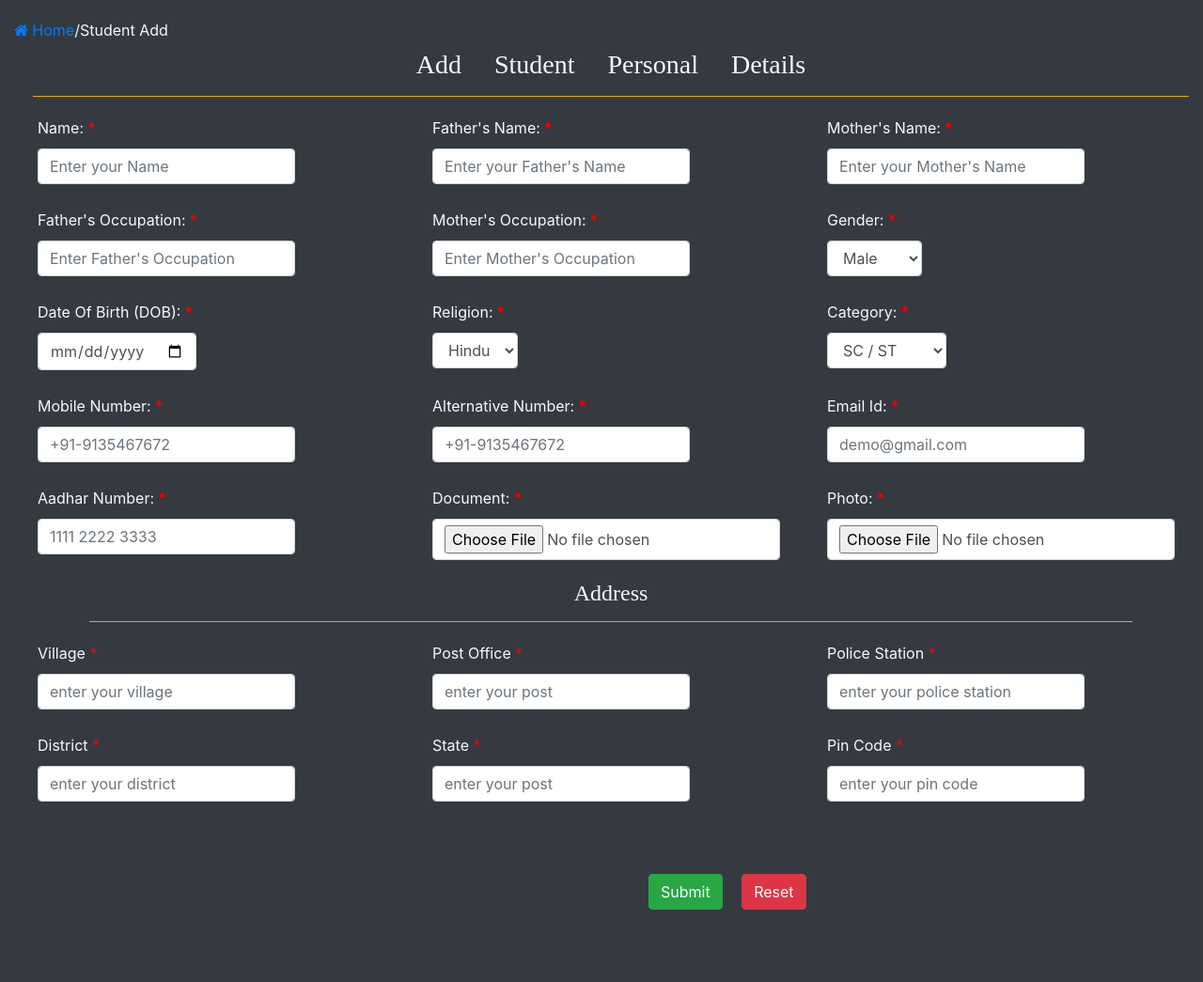
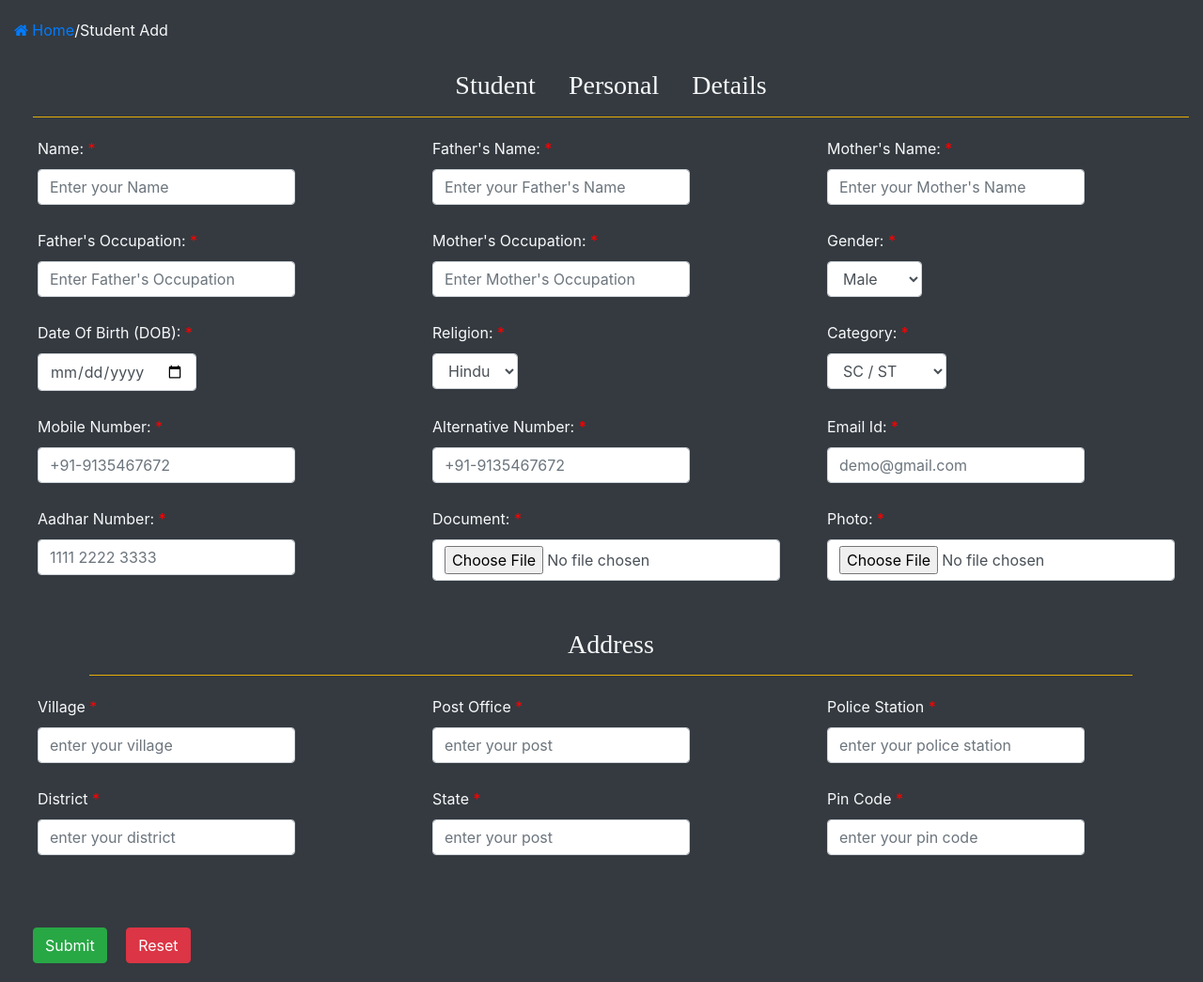
Before and after one commit to ZenithaBera/School-Management-Software, a PHP site: page /admission/student-register.html in a window 1280 px wide. Shown: the whole page at 94% size. Before the commit the page ends 968 px from the top, so only its background shows below. Run offline with PHP 8.4, Linux system fonts and the light colour scheme; some libraries are stand-ins or nearby versions.

Commit message:
student registration

```diff
--- a/admission/student-register.css
+++ b/admission/student-register.css
@@ -9,8 +9,9 @@ hr {
 }
 .button {
   margin-top: 40px;
-  margin-left: 80vh;
+  /* margin-left: 80vh; */
   padding-bottom: 20px;
+  display: inline-block;
 }
 .register {
   padding-top: 20px;
--- a/admission/student-register.html
+++ b/admission/student-register.html
@@ -18,9 +18,11 @@
   <body>
     <div class="container-fluid bg-dark text-light">
       <div class="row register col-md-12 col-sm-12">
-        <a href=""><i class="fa fa-home"></i> <span>Home</span></a>
+        <a href=""
+          ><i class="fa fa-home"></i> <span class="fw-bold">Home</span></a
+        >
         /
-        <span>Student Add</span>
+        <span class="fw-bold">Student Add</span>
       </div>
       <form action="" method="POST" enctype="multipart/form-data">
         <div class="row">
@@ -29,8 +31,11 @@
               Student Add
             </h2> -->
             <div class="form-area mt-2">
-              <h3 class="text-center" style="font-family: emoji">
-                Add Student Personal Details
+              <h3
+                class="text-center"
+                style="font-family: emoji; font-weight: 500; margin-top: 30px"
+              >
+                Student Personal Details
               </h3>
               <hr />
               <div class="row">
@@ -317,9 +322,15 @@
                 </div>
               </div>
               <div class="container">
-                <h4 style="text-align: center !important; font-family: emoji">
+                <h3
+                  style="
+                    text-align: center !important;
+                    font-family: emoji;
+                    margin-top: 30px;
+                  "
+                >
                   Address
-                </h4>
+                </h3>
                 <hr />
               </div>
               <div class="row">
@@ -437,8 +448,8 @@
             </div>
           </div>
         </div>
-        <!-- <div class="container-fluid"> -->
-        <div class="col-md-4 col-sm-12 button">
+        <div class="container-fluid">
+          <div class="row button">
             <input
               type="submit"
               name="register"
@@ -451,7 +462,7 @@
               value="Reset"
               class="btn btn-danger ml-3 mt-3"
             />
-          <!-- </div> -->
+          </div>
         </div>
       </form>
     </div>
```
Lines whose indentation alone changed are shown as unchanged.
